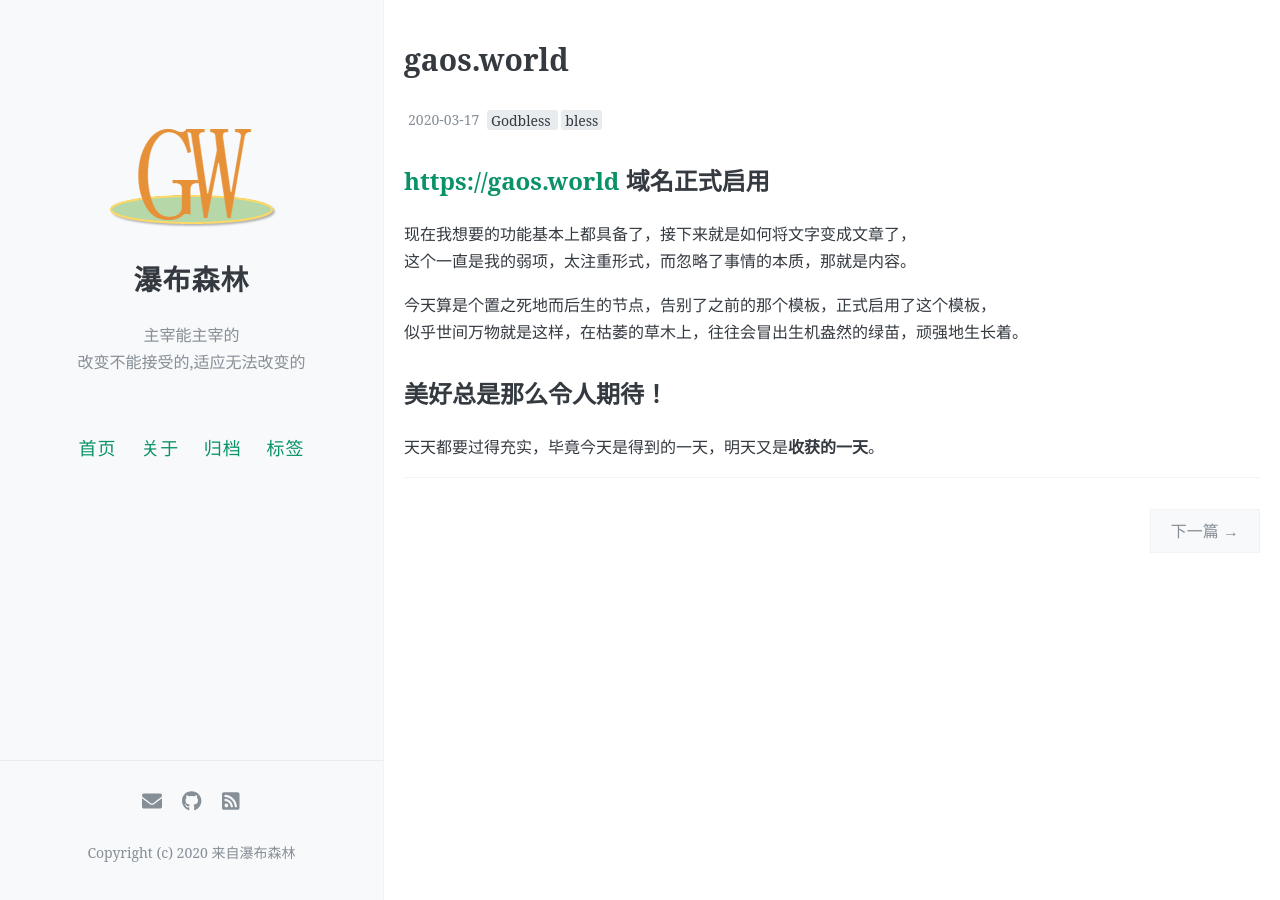
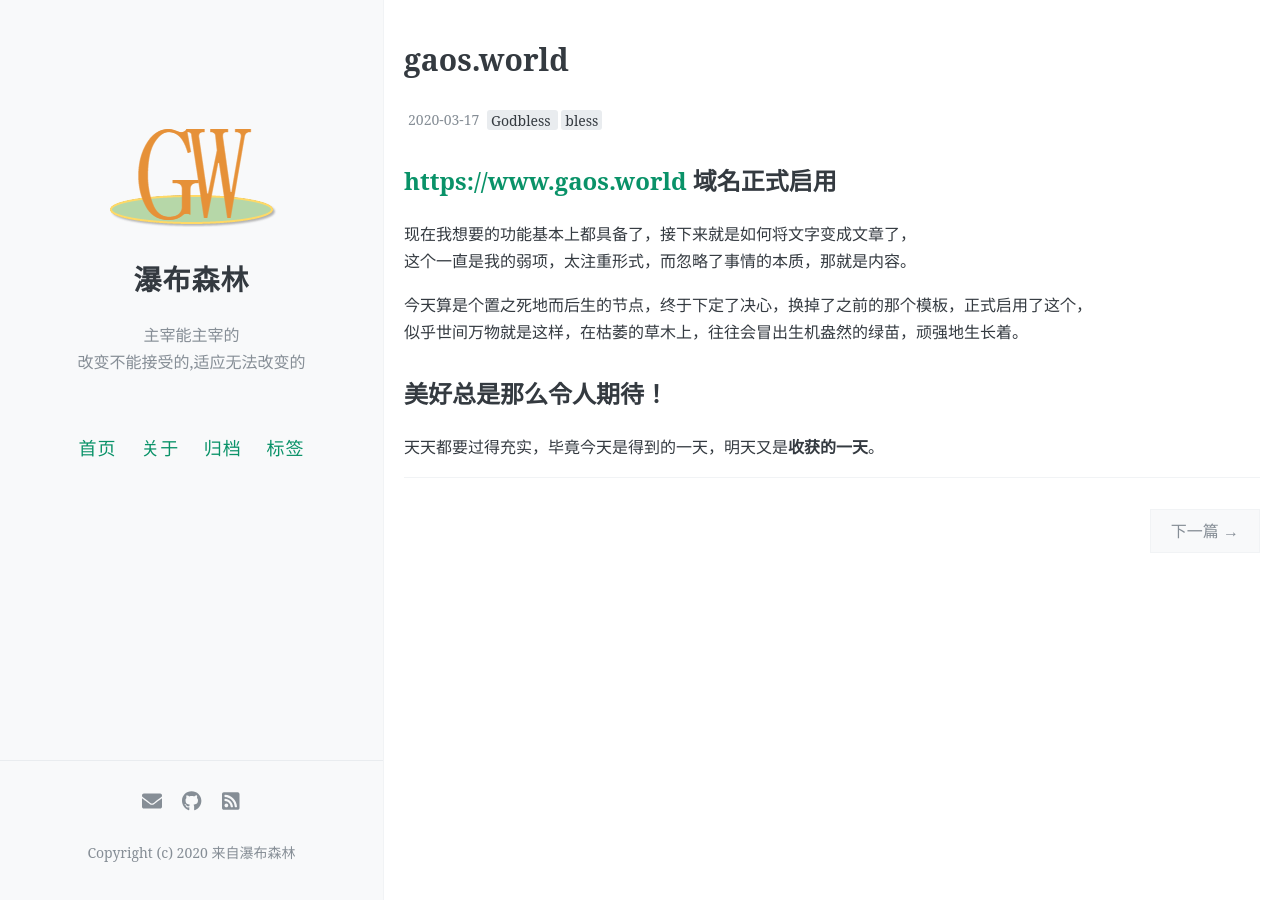
Before and after one commit to jordongao/jordongao.github.io, a Jekyll site: the page built from _posts/2020-03-17-domain.md, in a window 1280 px wide. Built offline with Jekyll 4.4.1, drawn with Linux system fonts in a browser that asks for light colours; comment, search, counter and statistics services are not loaded.

Commit message:
Update and rename 2020-03-17-gao.md to 2020-03-17-domain.md

```diff
--- a/_posts/2020-03-17-gao.md
+++ b/_posts/2020-03-17-domain.md
@@ -8,12 +8,12 @@ tags: [Godbless, bless]
 comments: true
 ---
 
-## <https://gaos.world> 域名正式启用
+## <https://www.gaos.world> 域名正式启用
 
 现在我想要的功能基本上都具备了，接下来就是如何将文字变成文章了，<br>
 这个一直是我的弱项，太注重形式，而忽略了事情的本质，那就是内容。
 
-今天算是个置之死地而后生的节点，告别了之前的那个模板，正式启用了这个模板，<br>
+今天算是个置之死地而后生的节点，终于下定了决心，换掉了之前的那个模板，正式启用了这个，<br>
 似乎世间万物就是这样，在枯萎的草木上，往往会冒出生机盎然的绿苗，顽强地生长着。
 
 ## 美好总是那么令人期待！
```
